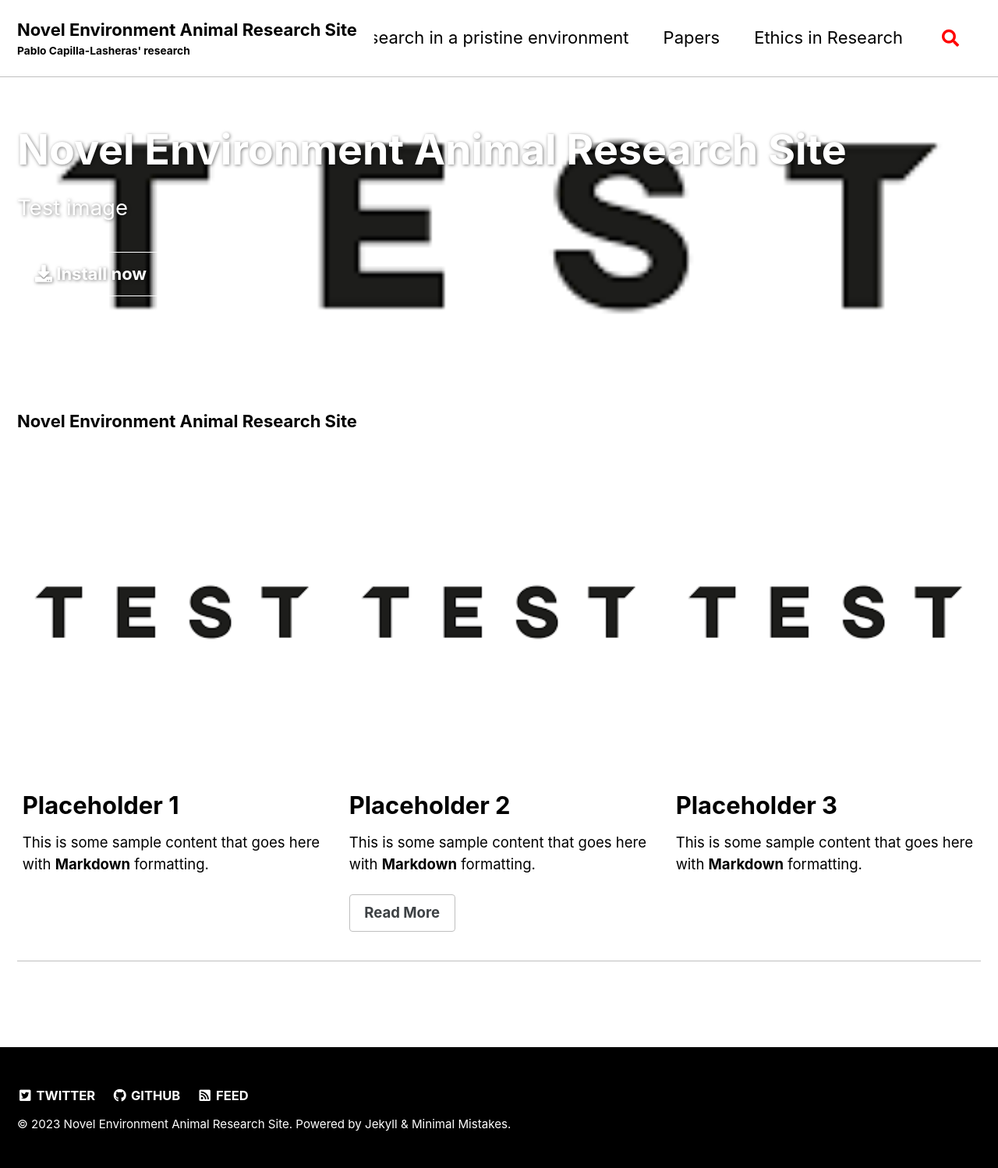
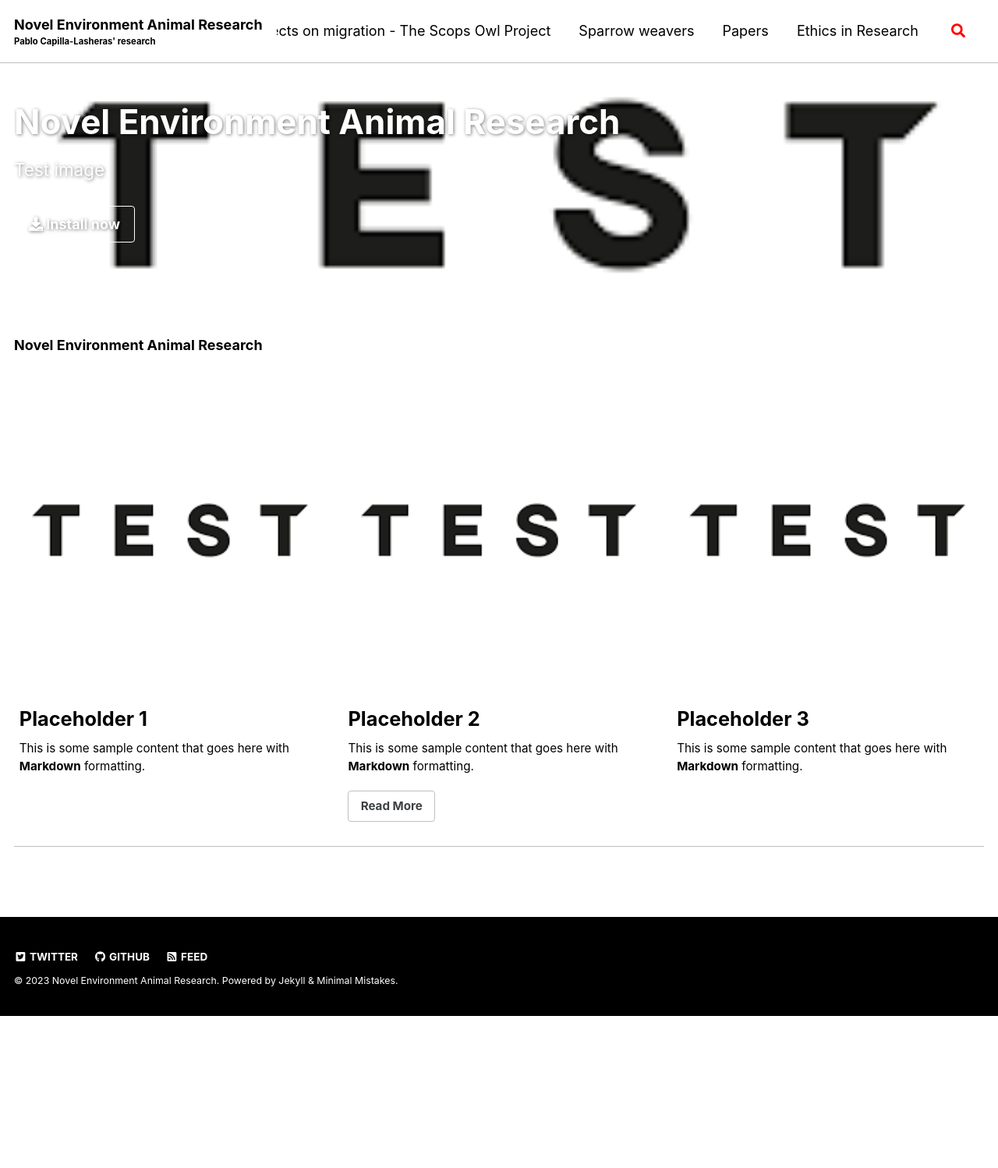
Before and after one commit to PabloCapilla/PabloCapilla.github.io, a Jekyll site: the page built from _pages/home.md, in a window 1280 px wide. Shown: the whole page at 78% size. Built offline with Jekyll 4.4.1, drawn with Linux system fonts in a browser that asks for light colours; cached includes are drawn as plain includes; a script that is not in the unit is left out; comment, search, counter and statistics services are not loaded; after the commit the page ends 1303 px from its top, so only the background shows below that.

Commit message:
5.230606.test font

```diff
--- a/_config.yml
+++ b/_config.yml
@@ -14,7 +14,7 @@
 # You can create any custom variable you would like, and they will be accessible
 # in the templates via {{ site.myvariable }}.
 locale: en-GB
-title: Novel Environment Animal Research Site
+title: Novel Environment Animal Research
 subtitle: "Pablo Capilla-Lasheras' research"
 email:
 description:
--- a/_data/navigation.yml
+++ b/_data/navigation.yml
@@ -1,12 +1,12 @@
 main:
   - title: "Welcome"
     url: /welcome/
+  - title: "Urban gut microbiomes"
+    url: /urban_gut_microbiomes/
   - title: "Human effects on migration - The Scops Owl Project"
     url: /the_scops_owl_project/
-  - title: "Urban gut microbiomes"
-    url: /urban_gut_microbiomes/
-  - title: "Research in a pristine environment"
-    url: /research_in_a_pristine_environment/
+  - title: "Sparrow weavers"
+    url: /sparrow_weavers/
   - title: "Papers"
     url: /papers/
   - title: "Ethics in Research"
--- a/_pages/home.md
+++ b/_pages/home.md
@@ -27,6 +27,6 @@ feature_row:
     excerpt: "This is some sample content that goes here with **Markdown** formatting."
 ---
 
-**Novel Environment Animal Research Site**
+**Novel Environment Animal Research**
 
 {% include feature_row %}
--- a/assets/css/main.scss
+++ b/assets/css/main.scss
@@ -12,14 +12,14 @@ html {
   font-size: 11px; // originally 16px
 
   @include breakpoint($medium) {
-    font-size: 18px; // change to whatever
+    font-size: 14px; // change to whatever
   }
 
   @include breakpoint($large) {
-    font-size: 20px; // change to whatever
+    font-size: 16px; // change to whatever
   }
 
   @include breakpoint($x-large) {
-    font-size: 22px; // change to whatever
+    font-size: 18px; // change to whatever
   }
 }
```
